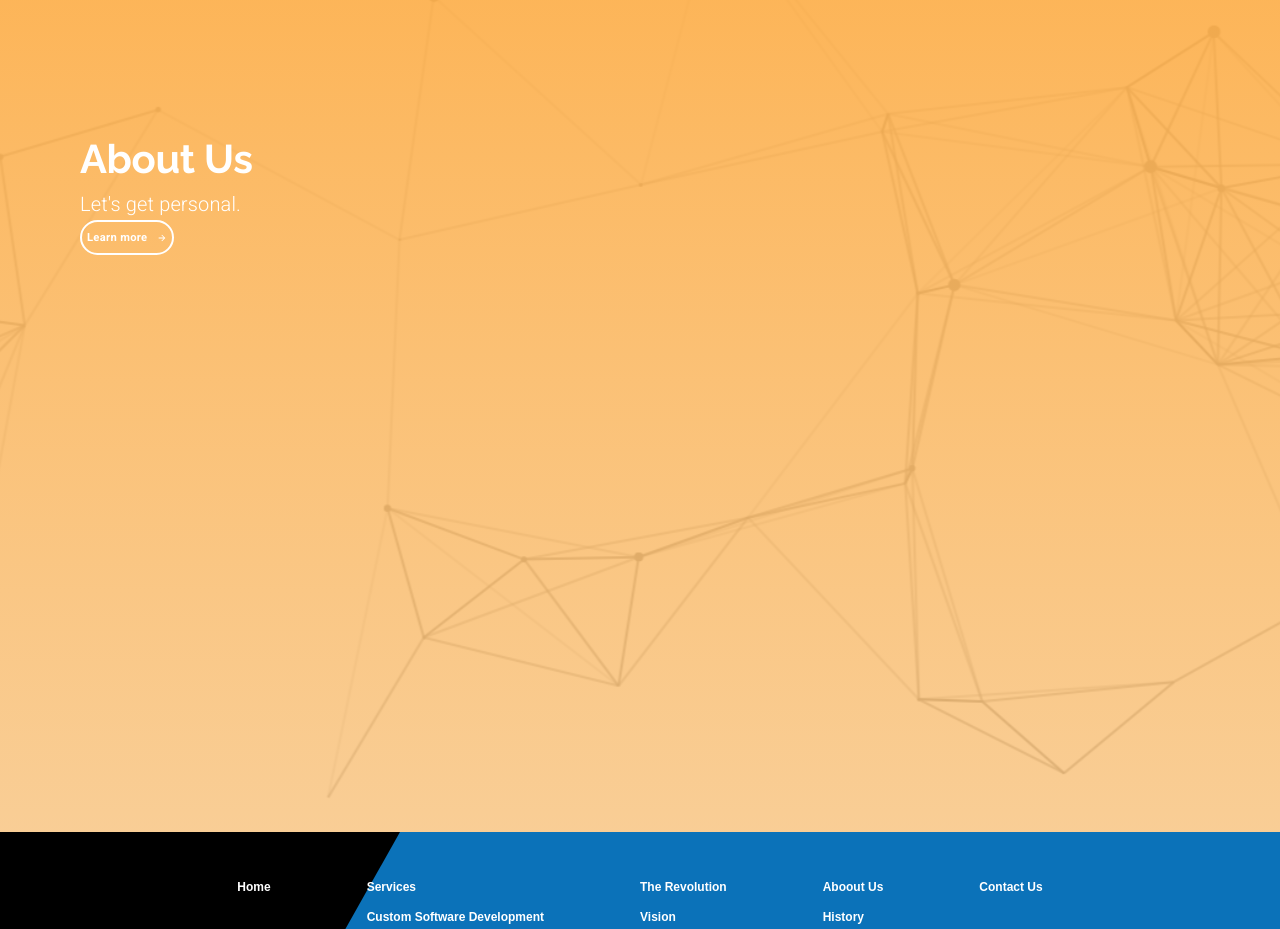
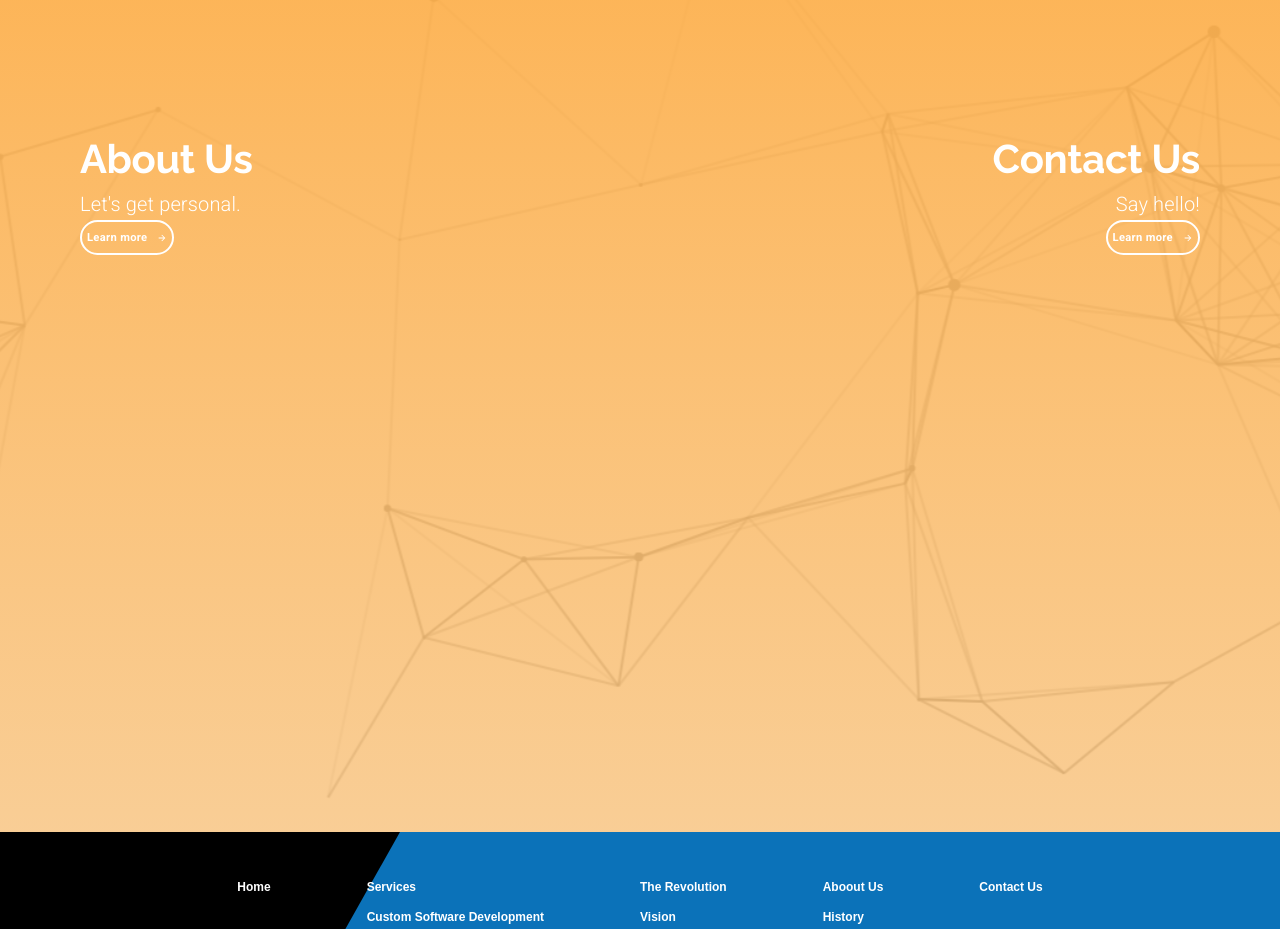
Before and after one commit to mindeleven/sample-app-react-material-ui-arcdevelopment, a React (Create React App) app: page / in a window 1280 px wide. Shown: the part 4060-4989 px from the top of the page. Built offline with nearby package versions, Linux system fonts and the light colour scheme.

Commit message:
Some fine tuning for the look & feel of the Information block (6th section of the landing page).

```diff
--- a/src/components/LandingPage.js
+++ b/src/components/LandingPage.js
@@ -126,6 +126,7 @@
   const classes = useStyles();
   const theme = useTheme();
   const matchesSM = useMediaQuery(theme.breakpoints.down("sm"));
+  const matchesXS = useMediaQuery(theme.breakpoints.down("xs"));
 
   const defaultOptions = {
     loop: true,
@@ -293,7 +294,19 @@
           direction="row"
           alignItems="center"
         >
-          <Grid item style={{ position: "absolute", marginLeft: "5em" }}>
+          <Grid
+            container
+            style={{ position: "absolute", textAlign: matchesXS ? "center" : "inherit" }}
+            direction={ matchesXS ? "column" : "row" }
+            spacing={ matchesXS ? 10 : 0 }
+          >
+            <Grid
+              item
+              sm
+              style={{
+                marginLeft: matchesXS ? 0 : matchesSM ? "2em" : "5em"
+              }}
+            >
               <Grid container direction="column">
                 <Typography variant="h2" style={{ color: "white" }}>About Us</Typography>
                 <Typography variant="subtitle2">Let's get personal.</Typography>
@@ -309,6 +322,30 @@
                 </Grid>
               </Grid>
             </Grid>
+            <Grid
+              item
+              sm
+              style={{
+                marginRight: matchesXS ? 0 : matchesSM ? "2em" : "5em",
+                textAlign: matchesXS ? "center" : "right"
+              }}
+            >
+              <Grid container direction="column">
+                <Typography variant="h2" style={{ color: "white" }}>Contact Us</Typography>
+                <Typography variant="subtitle2">Say hello!</Typography>
+                <Grid item>
+                  <Button
+                    style={{ color: "white", borderColor: "white" }}
+                    className={classes.learnButton}
+                    variant="outlined"
+                  >
+                    <span style={{marginRight: 10}}>Learn more</span>
+                    <ButtonArrow width={10} height={10} fill="white" />
+                  </Button>
+                </Grid>
+              </Grid>
+            </Grid>
+          </Grid>
           <div className={classes.infoBackground} />
         </Grid>
       </Grid>
```
Lines whose indentation alone changed are shown as unchanged.
